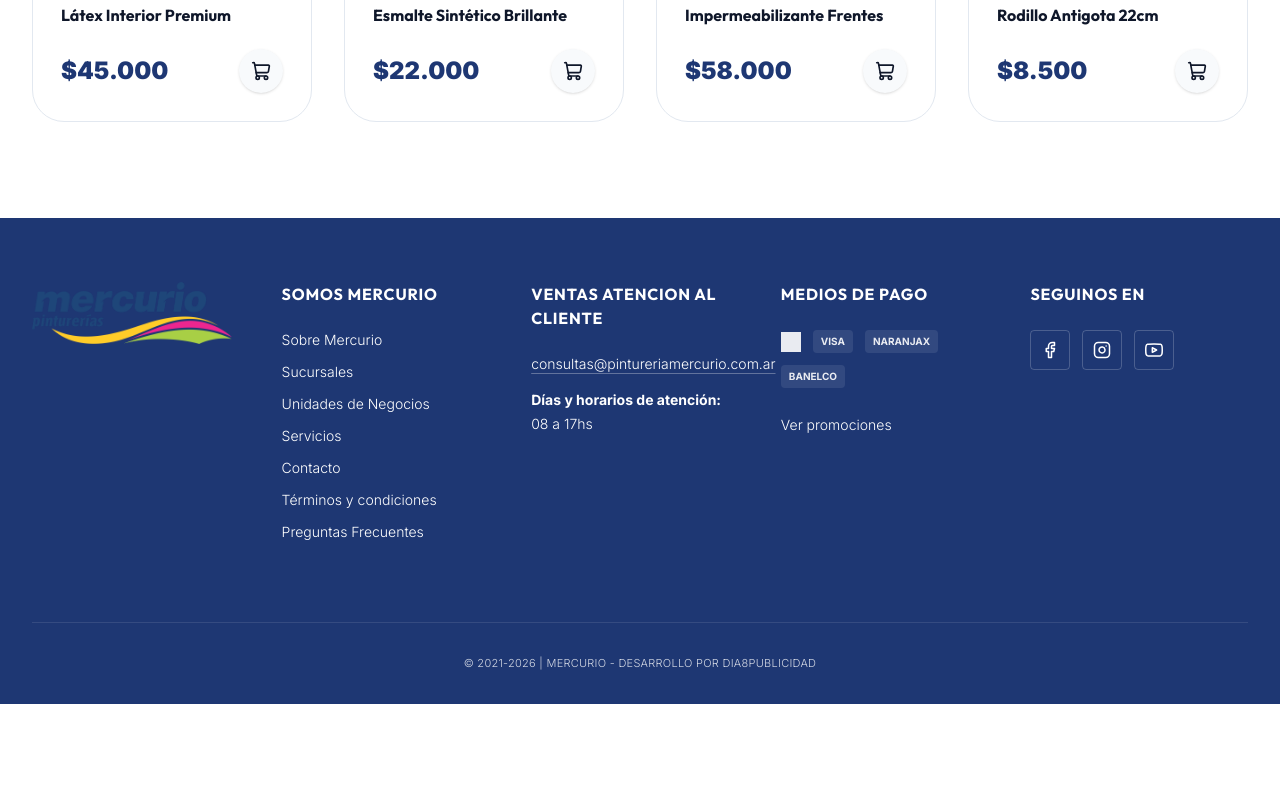
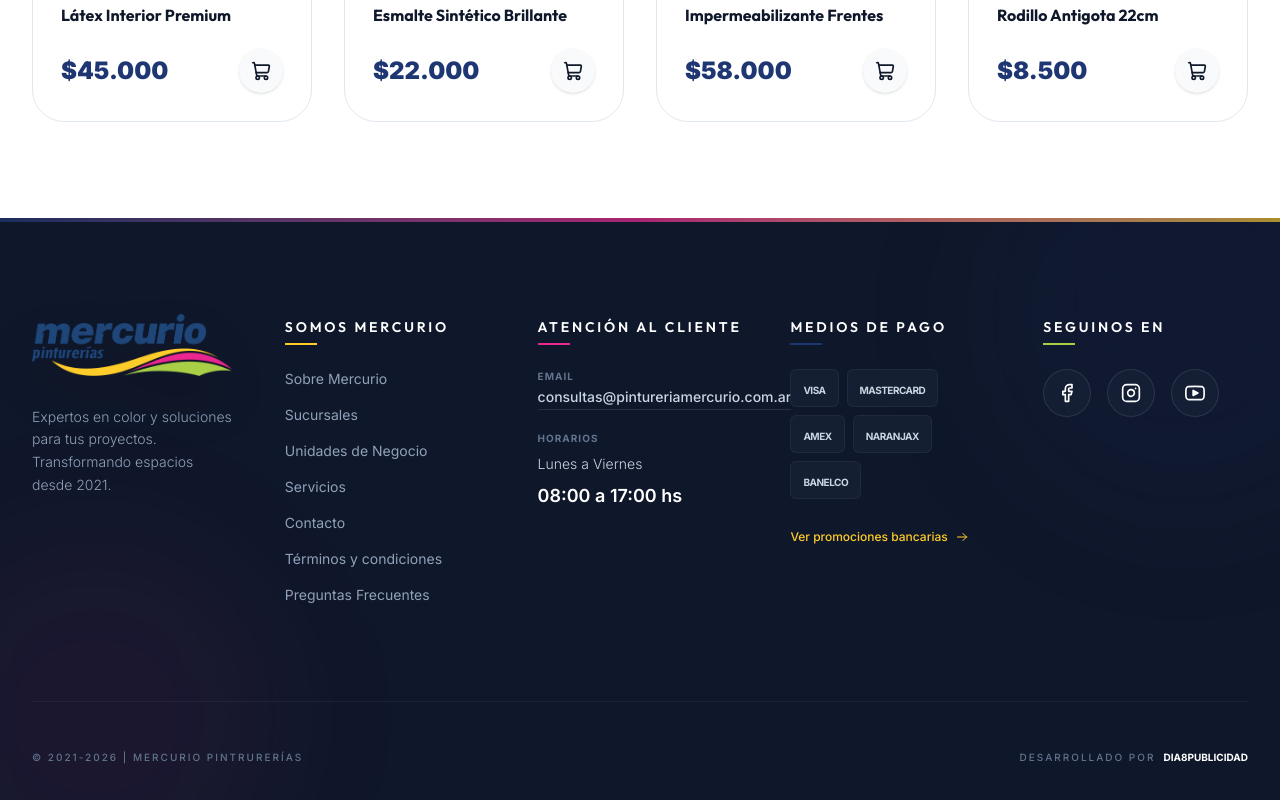
Before and after one commit to Nrlsb/ecommerce, a Next.js app: page / in a window 1280 px wide. Shown: the part 2098-2898 px from the top of the page. Before the commit the page ends 2802 px from the top, so only its background shows below. Built offline with nearby package versions, Linux system fonts and the light colour scheme; no server answers.

Commit message:
Actualizacion 1.0.0766

```diff
--- a/src/components/Footer.tsx
+++ b/src/components/Footer.tsx
@@ -3,106 +3,182 @@ import Image from 'next/image';
 
 export default function Footer() {
     return (
-        <footer className="bg-[#1E3773] text-white pt-16 pb-8">
-            <div className="max-w-7xl mx-auto px-6 lg:px-8">
-                <div className="grid grid-cols-1 md:grid-cols-2 lg:grid-cols-5 gap-y-12 gap-x-8">
-                    {/* Logo Column */}
-                    <div className="lg:col-span-1">
-                        <Link href="/" className="block">
+        <footer className="relative bg-[#0f172a] text-white pt-24 pb-12 overflow-hidden">
+            {/* Background Decorative Elements */}
+            <div className="absolute top-0 left-0 w-full h-1 bg-gradient-to-r from-mercurio-blue via-mercurio-pink to-mercurio-yellow opacity-70"></div>
+            <div className="absolute -top-24 -right-24 w-96 h-96 bg-mercurio-blue/10 rounded-full blur-3xl"></div>
+            <div className="absolute -bottom-24 -left-24 w-96 h-96 bg-mercurio-pink/5 rounded-full blur-3xl"></div>
+
+            <div className="relative max-w-7xl mx-auto px-6 lg:px-8">
+                <div className="grid grid-cols-1 md:grid-cols-2 lg:grid-cols-5 gap-y-16 gap-x-12">
+                    {/* Logo & Brand Column */}
+                    <div className="lg:col-span-1 space-y-6">
+                        <Link href="/" className="inline-block group transition-transform duration-300 hover:scale-105">
                             <Image
                                 src="/images/logos/logomercurio.png"
                                 alt="Mercurio Pinturerías"
                                 width={180}
                                 height={60}
-                                className="h-auto w-auto max-w-[200px]"
+                                className="h-auto w-auto max-w-[200px] drop-shadow-2xl"
                                 priority
                             />
                         </Link>
+                        <p className="text-slate-400 text-sm leading-relaxed font-light">
+                            Expertos en color y soluciones para tus proyectos. Transformando espacios desde 2021.
+                        </p>
                     </div>
 
                     {/* Somos Mercurio Column */}
                     <div>
-                        <h3 className="font-bold text-base mb-6 uppercase tracking-wider">Somos Mercurio</h3>
-                        <ul className="space-y-3 text-sm font-light">
-                            <li><Link href="/sobre-mercurio" className="hover:text-mercurio-yellow transition-colors">Sobre Mercurio</Link></li>
-                            <li><Link href="/sucursales" className="hover:text-mercurio-yellow transition-colors">Sucursales</Link></li>
-                            <li><Link href="/unidades-de-negocio" className="hover:text-mercurio-yellow transition-colors">Unidades de Negocios</Link></li>
-                            <li><Link href="/servicios" className="hover:text-mercurio-yellow transition-colors">Servicios</Link></li>
-                            <li><Link href="/contacto" className="hover:text-mercurio-yellow transition-colors">Contacto</Link></li>
-                            <li><Link href="/terminos" className="hover:text-mercurio-yellow transition-colors">Términos y condiciones</Link></li>
-                            <li><Link href="/preguntas-frecuentes" className="hover:text-mercurio-yellow transition-colors">Preguntas Frecuentes</Link></li>
+                        <h3 className="text-white font-semibold text-sm mb-8 uppercase tracking-[0.2em] relative inline-block">
+                            Somos Mercurio
+                            <span className="absolute -bottom-2 left-0 w-8 h-0.5 bg-mercurio-yellow"></span>
+                        </h3>
+                        <ul className="space-y-4 text-sm">
+                            {[
+                                { name: 'Sobre Mercurio', href: '/sobre-mercurio' },
+                                { name: 'Sucursales', href: '/sucursales' },
+                                { name: 'Unidades de Negocio', href: '/unidades-de-negocio' },
+                                { name: 'Servicios', href: '/servicios' },
+                                { name: 'Contacto', href: '/contacto' },
+                                { name: 'Términos y condiciones', href: '/terminos' },
+                                { name: 'Preguntas Frecuentes', href: '/preguntas-frecuentes' },
+                            ].map((item) => (
+                                <li key={item.name}>
+                                    <Link href={item.href} className="text-slate-400 hover:text-mercurio-yellow transition-all duration-300 flex items-center group">
+                                        <span className="w-0 group-hover:w-2 h-[1px] bg-mercurio-yellow mr-0 group-hover:mr-2 transition-all duration-300"></span>
+                                        {item.name}
+                                    </Link>
+                                </li>
+                            ))}
                         </ul>
                     </div>
 
                     {/* Atención al Cliente Column */}
                     <div>
-                        <h3 className="font-bold text-base mb-6 uppercase tracking-wider">Ventas Atencion al Cliente</h3>
-                        <div className="space-y-4 text-sm">
-                            <a href="mailto:consultas@pintureriamercurio.com.ar" className="block font-light hover:text-mercurio-yellow transition-colors underline decoration-white/30 underline-offset-4">
-                                consultas@pintureriamercurio.com.ar
+                        <h3 className="text-white font-semibold text-sm mb-8 uppercase tracking-[0.2em] relative inline-block">
+                            Atención al Cliente
+                            <span className="absolute -bottom-2 left-0 w-8 h-0.5 bg-mercurio-pink"></span>
+                        </h3>
+                        <div className="space-y-6 text-sm">
+                            <a href="mailto:consultas@pintureriamercurio.com.ar" className="block text-slate-300 hover:text-white transition-colors">
+                                <span className="block text-slate-500 mb-1 text-[10px] uppercase tracking-widest font-bold">Email</span>
+                                <span className="text-sm font-medium border-b border-white/10 pb-1">consultas@pintureriamercurio.com.ar</span>
                             </a>
-                            <div className="space-y-1">
-                                <p className="font-bold">Días y horarios de atención:</p>
-                                <p className="font-light">08 a 17hs</p>
+                            <div className="space-y-2">
+                                <span className="block text-slate-500 text-[10px] uppercase tracking-widest font-bold">Horarios</span>
+                                <p className="text-slate-300 font-light">Lunes a Viernes</p>
+                                <p className="text-white font-semibold text-lg">08:00 a 17:00 hs</p>
                             </div>
                         </div>
                     </div>
 
                     {/* Medios de Pago Column */}
                     <div>
-                        <h3 className="font-bold text-base mb-6 uppercase tracking-wider">Medios de Pago</h3>
+                        <h3 className="text-white font-semibold text-sm mb-8 uppercase tracking-[0.2em] relative inline-block">
+                            Medios de Pago
+                            <span className="absolute -bottom-2 left-0 w-8 h-0.5 bg-mercurio-blue"></span>
+                        </h3>
                         <div className="space-y-6">
-                            <div className="flex flex-wrap gap-3 items-center opacity-90">
-                                <Image src="/images/logos/mercadopago.png" alt="Mercado Pago" width={80} height={24} className="h-5 w-auto object-contain brightness-0 invert" />
-                                <div className="flex gap-2 items-center bg-white/10 px-2 py-1 rounded">
-                                    <span className="text-[10px] font-bold">VISA</span>
-                                </div>
-                                <div className="flex gap-2 items-center bg-white/10 px-2 py-1 rounded">
-                                    <span className="text-[10px] font-bold">NARANJAX</span>
-                                </div>
-                                <div className="flex gap-2 items-center bg-white/10 px-2 py-1 rounded">
-                                    <span className="text-[10px] font-bold">BANELCO</span>
-                                </div>
+                            <div className="flex flex-wrap gap-2 items-center">
+                                {['VISA', 'MASTERCARD', 'AMEX', 'NARANJAX', 'BANELCO'].map((card) => (
+                                    <div key={card} className="bg-slate-800/50 backdrop-blur-sm border border-white/5 px-3 py-1.5 rounded-md">
+                                        <span className="text-[10px] font-bold tracking-tighter text-slate-300">{card}</span>
+                                    </div>
+                                ))}
                             </div>
-                            <Link href="/promociones" className="text-sm font-light hover:text-mercurio-yellow transition-colors">
-                                Ver promociones
+                            <Link href="/promociones" className="inline-flex items-center text-xs font-medium text-mercurio-yellow hover:text-white transition-colors group">
+                                Ver promociones bancarias
+                                <svg className="ml-2 w-3 h-3 transform group-hover:translate-x-1 transition-transform" fill="none" viewBox="0 0 24 24" stroke="currentColor">
+                                    <path strokeLinecap="round" strokeLinejoin="round" strokeWidth={2} d="M14 5l7 7m0 0l-7 7m7-7H3" />
+                                </svg>
                             </Link>
                         </div>
                     </div>
 
                     {/* Seguinos Column */}
                     <div>
-                        <h3 className="font-bold text-base mb-6 uppercase tracking-wider">Seguinos En</h3>
-                        <div className="flex gap-3">
-                            <a href="https://facebook.com" target="_blank" rel="noopener noreferrer" className="w-10 h-10 flex items-center justify-center border border-white/20 rounded hover:bg-white hover:text-[#1E3773] transition-all duration-300">
-                                <svg width={18} height={18} viewBox="0 0 24 24" fill="none" stroke="currentColor" strokeWidth="2" strokeLinecap="round" strokeLinejoin="round" className="w-[18px] h-[18px]">
-                                    <path d="M18 2h-3a5 5 0 0 0-5 5v3H7v4h3v8h4v-8h3l1-4h-4V7a1 1 0 0 1 1-1h3z" />
-                                </svg>
-                            </a>
-                            <a href="https://instagram.com" target="_blank" rel="noopener noreferrer" className="w-10 h-10 flex items-center justify-center border border-white/20 rounded hover:bg-white hover:text-[#1E3773] transition-all duration-300">
-                                <svg width={18} height={18} viewBox="0 0 24 24" fill="none" stroke="currentColor" strokeWidth="2" strokeLinecap="round" strokeLinejoin="round" className="w-[18px] h-[18px]">
-                                    <rect width="20" height="20" x="2" y="2" rx="5" ry="5" />
-                                    <path d="M16 11.37A4 4 0 1 1 12.63 8 4 4 0 0 1 16 11.37z" />
-                                    <line x1="17.5" x2="17.51" y1="6.5" y2="6.5" />
-                                </svg>
-                            </a>
-                            <a href="https://youtube.com" target="_blank" rel="noopener noreferrer" className="w-10 h-10 flex items-center justify-center border border-white/20 rounded hover:bg-white hover:text-[#1E3773] transition-all duration-300">
-                                <svg width={18} height={18} viewBox="0 0 24 24" fill="none" stroke="currentColor" strokeWidth="2" strokeLinecap="round" strokeLinejoin="round" className="w-[18px] h-[18px]">
-                                    <path d="M22.54 6.42a2.78 2.78 0 0 0-1.94-2C18.88 4 12 4 12 4s-6.88 0-8.6.42a2.78 2.78 0 0 0-1.94 2C1 8.14 1 12 1 12s0 3.86.46 5.58a2.78 2.78 0 0 0 1.94 2c1.72.42 8.6.42 8.6.42s6.88 0 8.6-.42a2.78 2.78 0 0 0 1.94-2C23 15.86 23 12 23 12s0-3.86-.46-5.58z" />
-                                    <polygon points="9.75 15.02 15.5 12 9.75 8.98 9.75 15.02" />
-                                </svg>
-                            </a>
+                        <h3 className="text-white font-semibold text-sm mb-8 uppercase tracking-[0.2em] relative inline-block">
+                            Seguinos En
+                            <span className="absolute -bottom-2 left-0 w-8 h-0.5 bg-mercurio-green"></span>
+                        </h3>
+                        <div className="flex gap-4">
+                            <SocialLink
+                                href="https://www.facebook.com/pintureriasmercurio/"
+                                icon={<FacebookIcon />}
+                                label="Facebook"
+                                hoverColor="hover:bg-[#1877F2]"
+                            />
+                            <SocialLink
+                                href="https://www.instagram.com/pint_mercurio/"
+                                icon={<InstagramIcon />}
+                                label="Instagram"
+                                hoverColor="hover:bg-gradient-to-tr from-[#f9ce34] via-[#ee2a7b] to-[#6228d7]"
+                            />
+                            <SocialLink
+                                href="https://www.youtube.com/channel/UCRMyNc7T6iKYVT-7WQgLS7w"
+                                icon={<YoutubeIcon />}
+                                label="YouTube"
+                                hoverColor="hover:bg-[#FF0000]"
+                            />
                         </div>
                     </div>
                 </div>
 
                 {/* Copyright */}
-                <div className="mt-20 pt-8 border-t border-white/10 text-center">
-                    <p className="text-[11px] font-light tracking-wide opacity-80 uppercase">
-                        © 2021-{new Date().getFullYear()} | MERCURIO - Desarrollo por Dia8Publicidad
+                <div className="mt-24 pt-12 border-t border-white/5 flex flex-col md:flex-row justify-between items-center gap-6">
+                    <p className="text-[10px] font-medium tracking-[0.2em] text-slate-500 uppercase">
+                        © 2021-{new Date().getFullYear()} | MERCURIO PINTRURERÍAS
                     </p>
+                    <div className="flex items-center gap-2">
+                        <span className="text-[10px] font-medium tracking-[0.2em] text-slate-500 uppercase">Desarrollado por</span>
+                        <a href="#" className="text-[10px] font-bold text-white hover:text-mercurio-yellow transition-colors">DIA8PUBLICIDAD</a>
+                    </div>
                 </div>
             </div>
         </footer>
     );
 }
+
+function SocialLink({ href, icon, label, hoverColor }: { href: string; icon: React.ReactNode; label: string; hoverColor: string }) {
+    return (
+        <a
+            href={href}
+            target="_blank"
+            rel="noopener noreferrer"
+            aria-label={label}
+            className={`w-12 h-12 flex items-center justify-center bg-slate-800/40 backdrop-blur-md border border-white/10 rounded-xl text-white transition-all duration-500 ${hoverColor} hover:scale-110 hover:shadow-[0_0_20px_rgba(255,255,255,0.1)] group`}
+        >
+            <div className="transform group-hover:scale-110 transition-transform duration-500">
+                {icon}
+            </div>
+        </a>
+    );
+}
+
+function FacebookIcon() {
+    return (
+        <svg width={20} height={20} viewBox="0 0 24 24" fill="none" stroke="currentColor" strokeWidth="2" strokeLinecap="round" strokeLinejoin="round">
+            <path d="M18 2h-3a5 5 0 0 0-5 5v3H7v4h3v8h4v-8h3l1-4h-4V7a1 1 0 0 1 1-1h3z" />
+        </svg>
+    );
+}
+
+function InstagramIcon() {
+    return (
+        <svg width={20} height={20} viewBox="0 0 24 24" fill="none" stroke="currentColor" strokeWidth="2" strokeLinecap="round" strokeLinejoin="round">
+            <rect width="20" height="20" x="2" y="2" rx="5" ry="5" />
+            <path d="M16 11.37A4 4 0 1 1 12.63 8 4 4 0 0 1 16 11.37z" />
+            <line x1="17.5" x2="17.51" y1="6.5" y2="6.5" />
+        </svg>
+    );
+}
+
+function YoutubeIcon() {
+    return (
+        <svg width={20} height={20} viewBox="0 0 24 24" fill="none" stroke="currentColor" strokeWidth="2" strokeLinecap="round" strokeLinejoin="round">
+            <path d="M22.54 6.42a2.78 2.78 0 0 0-1.94-2C18.88 4 12 4 12 4s-6.88 0-8.6.42a2.78 2.78 0 0 0-1.94 2C1 8.14 1 12 1 12s0 3.86.46 5.58a2.78 2.78 0 0 0 1.94 2c1.72.42 8.6.42 8.6.42s6.88 0 8.6-.42a2.78 2.78 0 0 0 1.94-2C23 15.86 23 12 23 12s0-3.86-.46-5.58z" />
+            <polygon points="9.75 15.02 15.5 12 9.75 8.98 9.75 15.02" fill="currentColor" />
+        </svg>
+    );
+}
```
